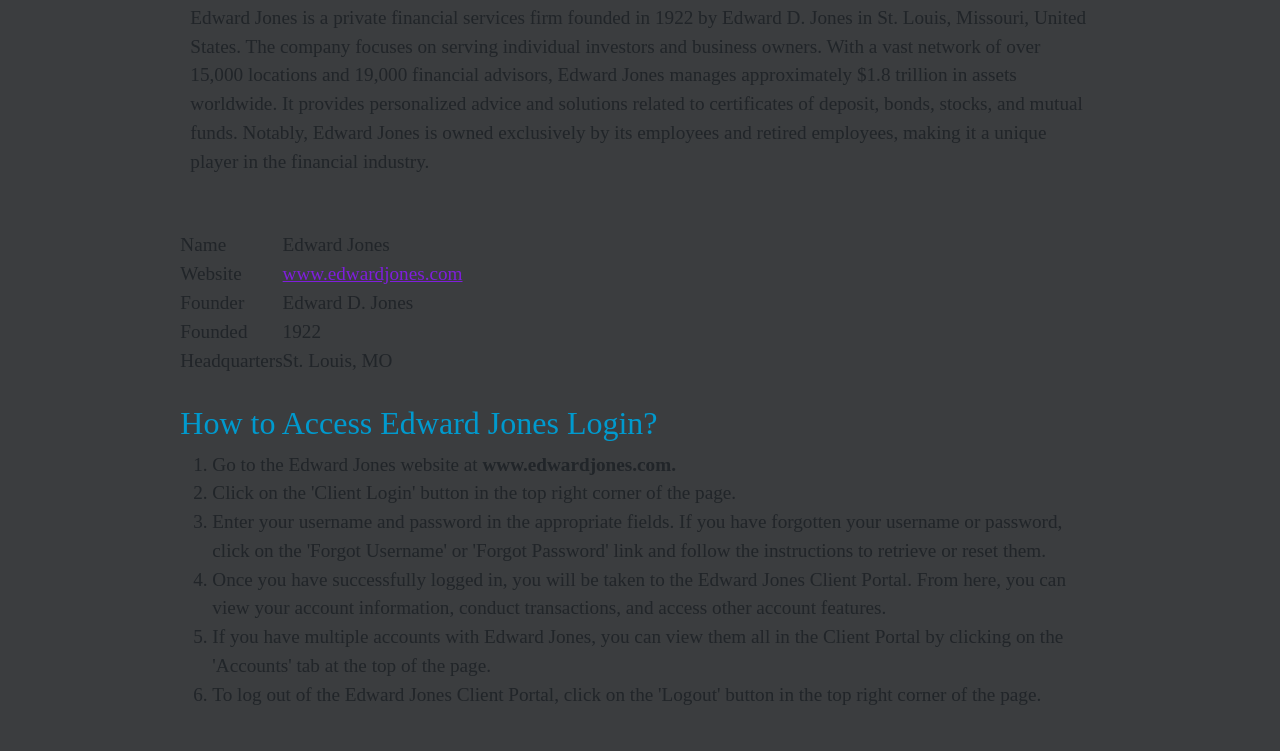
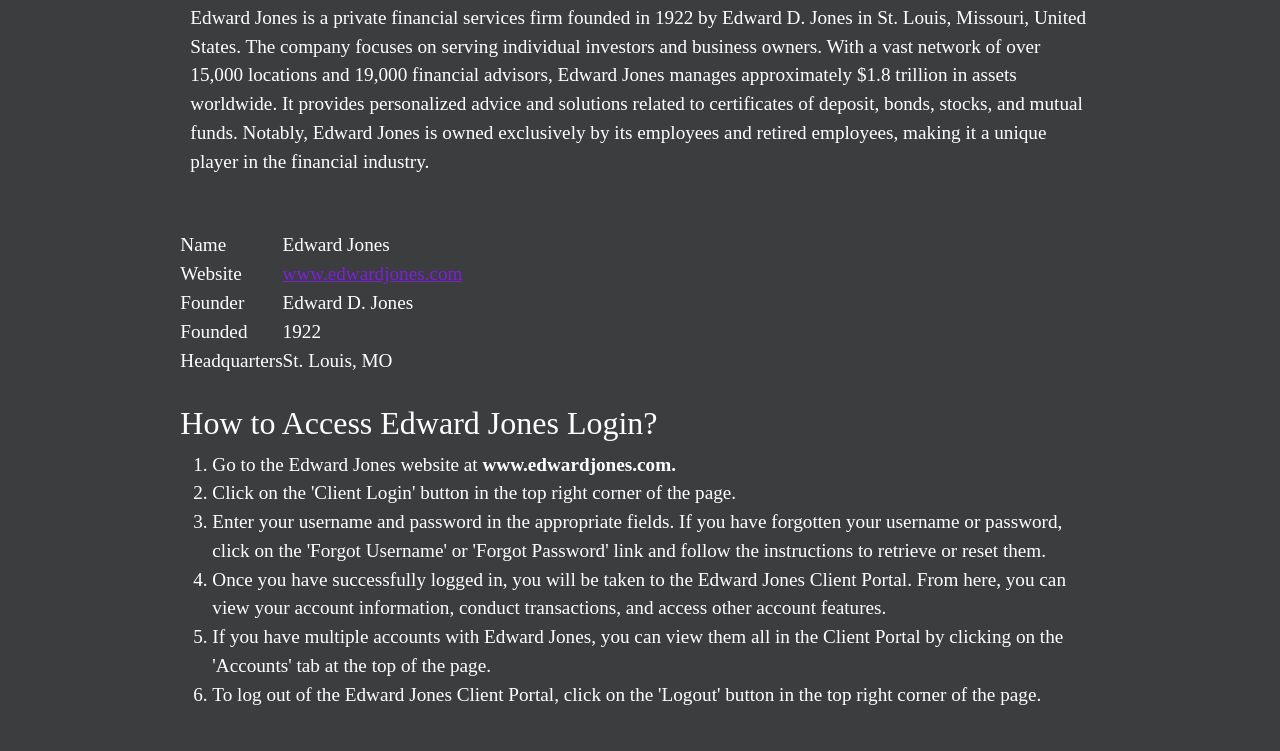
Before and after one commit to edwardjoneslogin/edwardjoneslogin.github.io, a plain HTML site: page index.html in a window 1280 px wide. Shown: the part 598-1349 px from the top of the page. Drawn offline with nearby package versions, Linux system fonts and the light colour scheme.

Commit message:
Update index.html

```diff
--- a/index.html
+++ b/index.html
@@ -37,6 +37,7 @@
             background-color: #3b3d3f;
             font-family: 'Times New Roman', Times, serif;
             font-size: 1.2rem;
+            color: #fff;
         }
         .head a, footer a{
             text-decoration: none;
@@ -74,7 +75,7 @@
         }
         h2
         {
-            color: #009ACE;
+            color: #fff;
         }
         /*h2{
             padding: 10px 20px;
```
